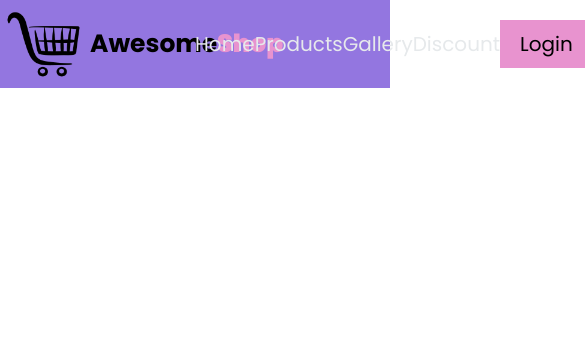
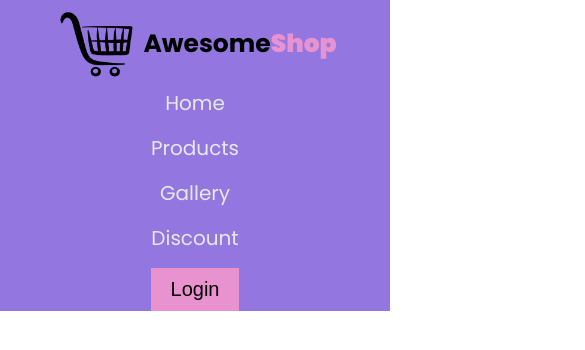
Before and after one commit to Al-Amin018555/milestone2_conceputal_session2, a plain HTML site: page index.html in a window 390 px wide. Shown: the whole page, 585 px wide, since content can reach past the window. Drawn offline with Linux system fonts and the light colour scheme.

Commit message:
made nav section mobile and medium device responsive

```diff
--- a/index.html
+++ b/index.html
@@ -25,10 +25,8 @@
                 <a href="">Products</a>
                 <a href="">Gallery</a>
                 <a href="">Discount</a>
-                <div class="login">
+               <button><a href="">Login</a></button>
 
-                    <a href="">Login</a>
-                </div>
             </div>
         </nav>
         <!-- nav ends here -->
--- a/styles/responsive.css
+++ b/styles/responsive.css
@@ -0,0 +1,36 @@
+/* responsive media queries */
+/* mobile devices */
+
+@media screen and (max-width: 576px) {
+    .nav-section,
+    .nav-item{
+        flex-direction: column;
+    }
+    .nav-container{
+        /* margin-left: 50px; */
+        width: 80%;
+        margin: 0 auto;
+        justify-content: center;
+        /* border: 2px solid green; */
+    }
+    .nav-item{
+        /* border: 2px solid red; */
+        margin: 0 auto;
+        gap: 15px;
+    }
+}
+
+@media screen and (min-width: 576px) and (max-width: 992Px) {
+    .nav-section{
+        flex-direction: column;
+    }
+    .nav-container{
+        width: 100%;
+        justify-content: center;
+    }
+    .nav-item{
+        width: 100%;
+        gap: 30px;
+        justify-content: center;
+    }
+}
--- a/styles/style.css
+++ b/styles/style.css
@@ -11,51 +11,64 @@ body {
 
 
 /* nav related styles */
-header{
+header {
     background-color: #9376e0;
 }
-.nav-section{
+
+.nav-section {
     max-width: 1250px;
     margin: 0 auto;
     /* border: 5px solid green; */
     display: flex;
 }
-nav{
+
+nav {
     /* border: 2px solid red; */
     min-height: 20px;
 }
-.nav-container{
+
+.nav-container {
     display: flex;
     align-items: center;
     width: 50%;
     /* border: 2px dashed black; */
 }
-.nav-container img{
+
+.nav-container img {
     width: 90px;
     object-fit: cover;
 }
-.nav-container h3{
+
+.nav-container h3 {
     font-size: 25px;
 }
-.special{
+
+.special {
     color: #e893cf;
     font-weight: 900;
 }
-.nav-item{
+
+.nav-item {
     /* border: 3px solid mediumorchid; */
     width: 50%;
     display: flex;
     justify-content: space-between;
     align-items: center;
 }
-.nav-item a{
+
+.nav-item a {
     color: #e6e9eb;
     font-size: 20px;
     text-decoration: none;
 
 }
-.nav-item .login a{
+
+button {
     padding: 10px 20px;
     background-color: #e893cf;
+    border: none;
+}
+
+.nav-item button a {
     color: black;
 }
```
